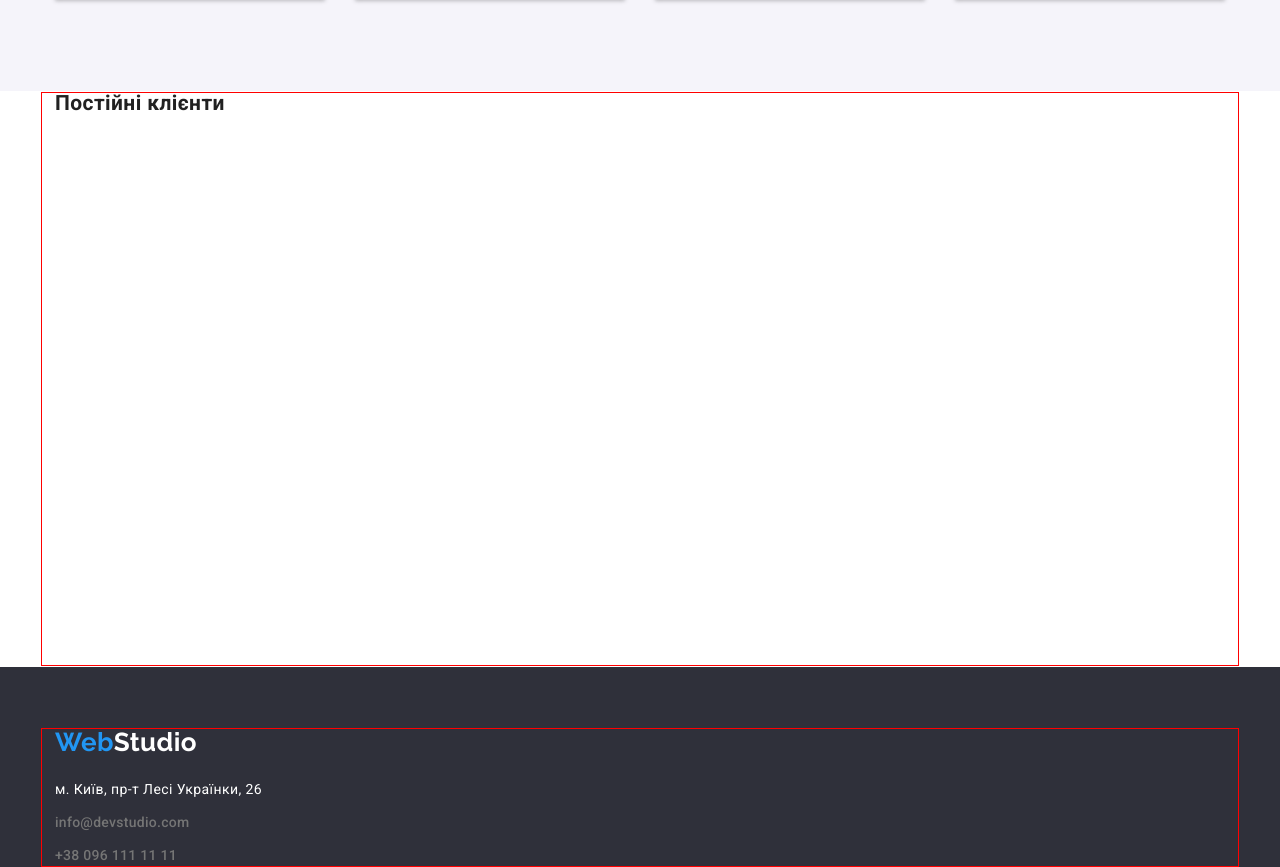
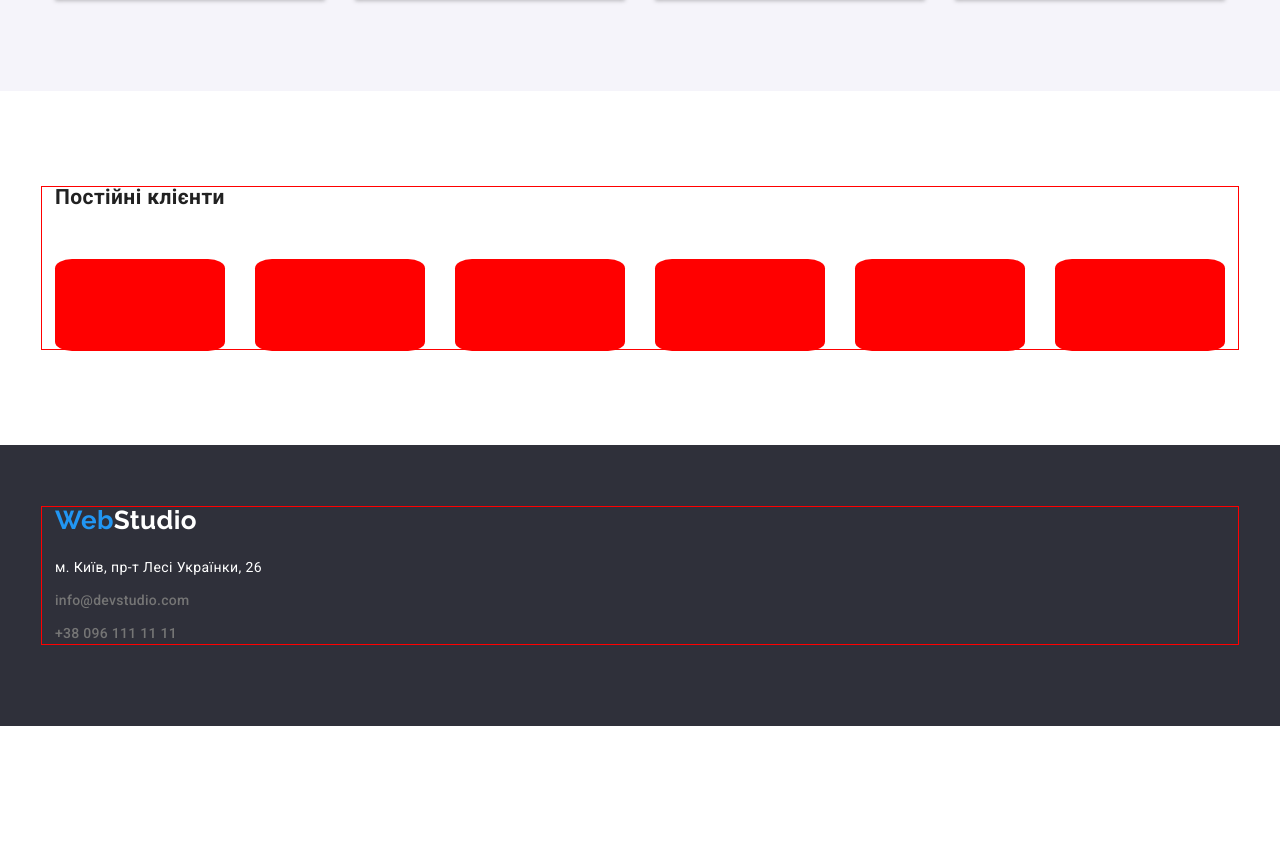
Before and after one commit to GalinaBespiata/goit-markup-hw-04, a plain HTML site: page index.html in a window 1280 px wide. Shown: the part 2094-2961 px from the top of the page. After the commit the page ends 2820 px from the top, so only its background shows below. Drawn offline with nearby package versions, Linux system fonts and the light colour scheme.

Commit message:
sprite done

```diff
--- a/css/style.css
+++ b/css/style.css
@@ -206,13 +206,10 @@ gap: 30px;
   width: 44px;
   height: 44px;
   display: flex;
+  border-radius: 50%;
 }
 .member-soc-item:hover {
-  width: 44px;
-  height: 44px;
-  border-radius: 50%;
-  background-color: var(--color-accent);
-  display: flex;
+ background-color: var(--color-accent);
 }
 .member-soc-link {
   width: 100%;
@@ -222,6 +219,32 @@ gap: 30px;
 
 }
 .link {
+}
+.permanent-clients-section {
+
+
+}
+.permanent-clients-title {
+ margin: 0 auto 50px;
+}
+.permanent-clients-list {
+  display: flex;
+  justify-content: center;
+  gap:30px;
+}
+.list {
+}
+.permanent-clients-item {
+  display: flex;
+  width: 170px;
+  height: 92px;
+
+}
+.permanent-clients-link {
+  width: 100%;
+  height: 100%;
+  background-color: red;
+  border-radius: 10%;
 }
 /* --------------portfolio-------------- */
 .container-button {
--- a/index.html
+++ b/index.html
@@ -226,19 +226,35 @@
           </ul>
         </div>
       </section>
-     <section>
-      <div class="container">
-        <ul class="permanent-clients-list list">
-          <h2>Постійні клієнти</h2>
-          <li class="permanent-clients-item"><a href="" class="permanent-clients-link"></a></li>
-          <li class="permanent-clients-item"><a href="" class="permanent-clients-link"></a></li>
-          <li class="permanent-clients-item"><a href="" class="permanent-clients-link"></a></li>
-          <li class="permanent-clients-item"><a href="" class="permanent-clients-link"></a></li>
-          <li class="permanent-clients-item"><a href="" class="permanent-clients-link"></a></li>
-          <li class="permanent-clients-item"><a href="" class="permanent-clients-link"></a></li>
-        </ul>
-      </div>
-     </section>
+      <section class="section permanent-clients-section">
+        <div class="container permanent-clients-container">
+          <h2 class="permanent-clients-title">Постійні клієнти</h2>
+          <ul class="permanent-clients-list list">
+            <li class="permanent-clients-item">
+              <a href="" class="permanent-clients-link link">
+                <svg class="permanent-clients-icon">
+                  <use href="./images/icons.zip"></use>
+                </svg>
+              </a>
+            </li>
+            <li class="permanent-clients-item">
+              <a href="" class="permanent-clients-link link"></a>
+            </li>
+            <li class="permanent-clients-item">
+              <a href="" class="permanent-clients-link link"></a>
+            </li>
+            <li class="permanent-clients-item">
+              <a href="" class="permanent-clients-link link"></a>
+            </li>
+            <li class="permanent-clients-item">
+              <a href="" class="permanent-clients-link link"></a>
+            </li>
+            <li class="permanent-clients-item">
+              <a href="" class="permanent-clients-link link"></a>
+            </li>
+          </ul>
+        </div>
+      </section>
     </main>
     <!--Page footer-->
     <footer class="cellar">
```
Also changed, not shown: 1 other file.
